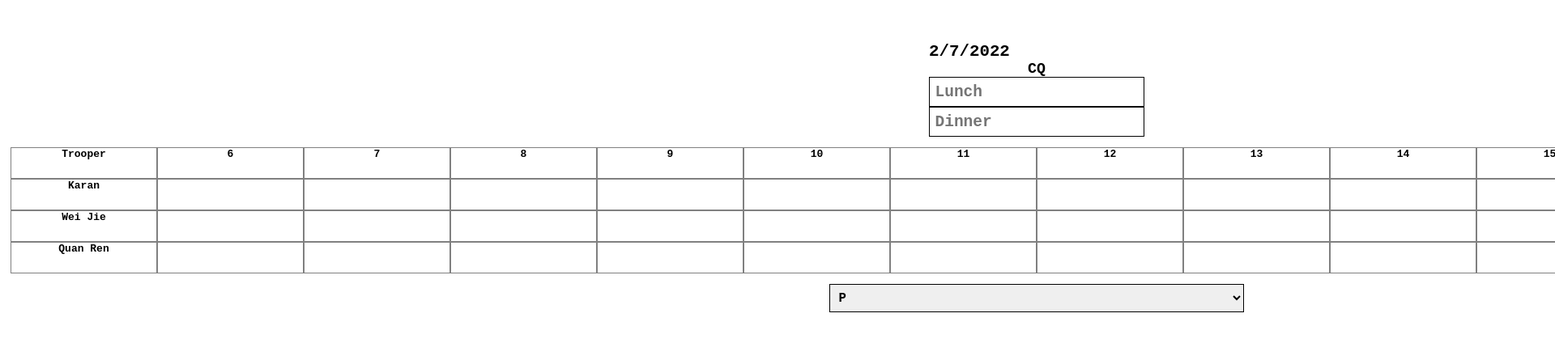
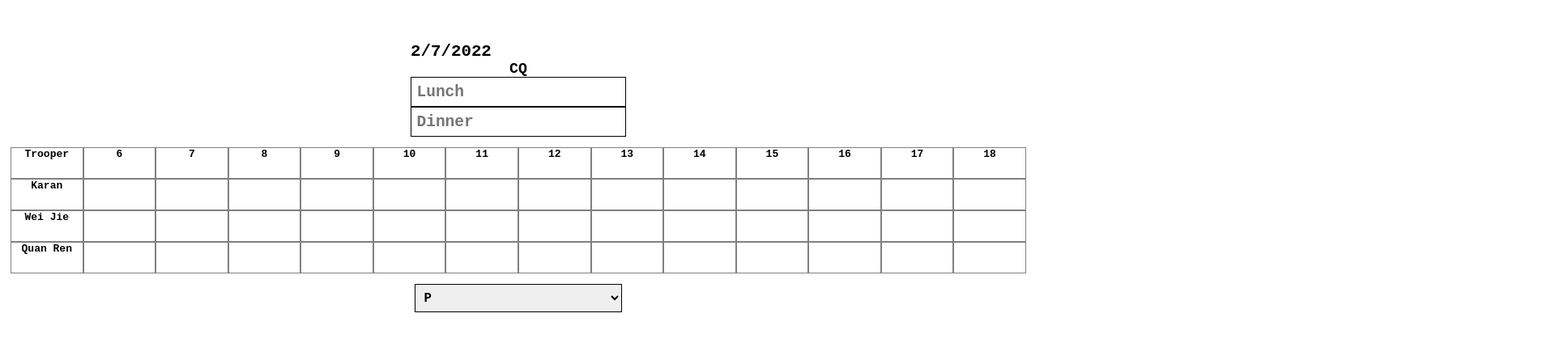
Before and after one commit to packirisamykaran/duty-schedule, a React (Create React App) app in the folder client/: page / in a window 1280 px wide. Shown: the top 424 px of the page at 81% size, 1920 px wide, since content can reach past the window. Built offline with nearby package versions, Linux system fonts and the light colour scheme.

Commit message:
remove table size

```diff
--- a/client/src/components/style/TimeTable.css
+++ b/client/src/components/style/TimeTable.css
@@ -68,7 +68,6 @@
           flex-direction: column;
   padding-top: 4rem;
   border: none;
-  width: 200%;
 }
 
 #selector {
--- a/client/src/components/style/TimeTable.scss
+++ b/client/src/components/style/TimeTable.scss
@@ -60,7 +60,6 @@
     flex-direction: column;
     padding-top: 4rem;
     border: none;
-    width: 200%;
 }
 
 #selector{
```
Also changed, not shown: 1 other file (tests, documents, lock files or other folders).
